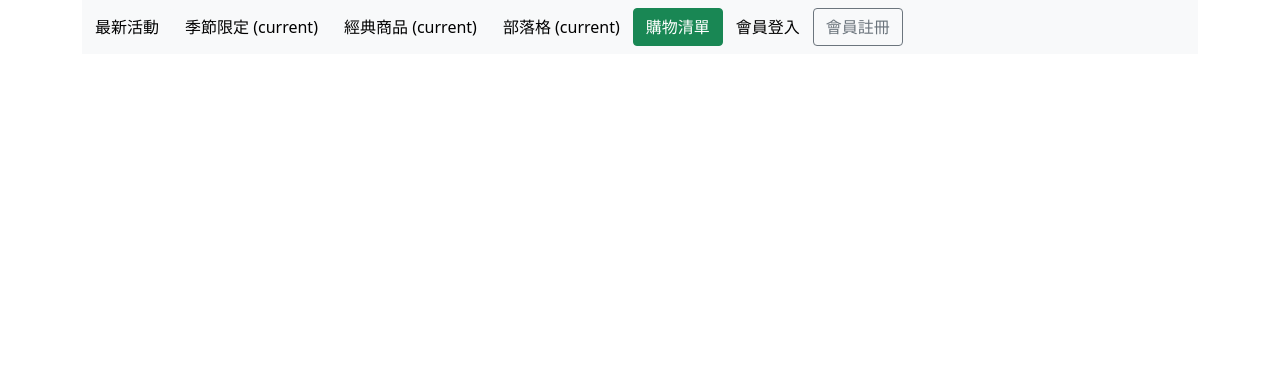
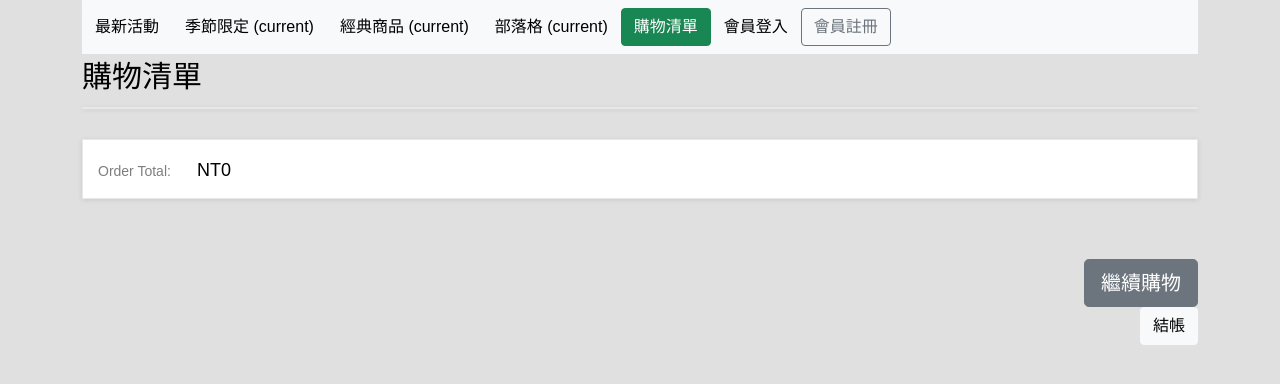
Before and after one commit to sculouis/FirstNuxt, a Nuxt app: page /shoppingcart in a window 1280 px wide. Shown: the top 384 px of the page. Built offline with nearby package versions, Linux system fonts and the light colour scheme.

Commit message:
第七堂課程式碼

```diff
--- a/components/product.vue
+++ b/components/product.vue
@@ -1,8 +1,9 @@
 <template>
 <div>
-    <b-card v-bind:title="title" v-bind:img-src="imgsrc" img-alt="Image" img-top tag="article" style="max-width: 20rem;" class="mb-2">
+    <b-card :title="title" :img-src="imgsrc" img-alt="Image" img-top tag="article" style="max-width: 20rem;" class="mb-2">
         <b-card-text>
-            {{text}}
+            <p>{{text}}</p>
+            <p>{{price}}</p>
         </b-card-text>
         <div class="m-2">
             <b-button v-on:click="add()" variant="primary">＋</b-button>
@@ -20,7 +21,7 @@
 
 <script>
 export default {
-    props: ["id","text", "imgsrc", "title"],
+    props: ["id", "text", "imgsrc", "title","price"],
     data: function () {
         return {
             count: 1,
@@ -39,8 +40,14 @@ export default {
             }
 
         },
-        addCart(){
-            this.$store.commit('addProduct', {id:this.id,count:this.count})
+        addCart() {
+            var yes = confirm('你確定嗎？');
+            if (yes) {
+                this.$store.commit('addProduct', {
+                    id: this.id,
+                    count: this.count
+                })
+            }
         }
 
     }
--- a/pages/productlist.vue
+++ b/pages/productlist.vue
@@ -14,7 +14,7 @@
     </div>
     <div class="row m-1" v-for="products,index in products2" v-bind:key="index">
         <div class="col" v-for="product,index in products" v-bind:key="index">
-            <product v-bind:id="product.id" v-bind:text="product.text" v-bind:imgsrc="product.imgsrc" v-bind:title="product.title">
+            <product v-bind:id="product.id" v-bind:text="product.text" v-bind:imgsrc="product.imgsrc" v-bind:title="product.title" v-bind:price="product.price">
             </product>
         </div>
     </div>
--- a/pages/shoppingcart.vue
+++ b/pages/shoppingcart.vue
@@ -1,29 +1,29 @@
 <template>
 <div>
-    <!-- <div class="row">
+    <div class="row">
         <div class="col-md">
             <div class="cart_title">購物清單</div>
             <div class="cart_items">
                 <ul class="cart_list">
-                    <li class="cart_item clearfix">
+                    <li class="cart_item clearfix" v-for="(item,index) in shoppingList" v-bind:key="index">
                         <div class="cart_item_image"><img src="~/assets/Loccitane2021.jpg" alt=""></div>
                         <div class="cart_item_info d-flex flex-md-row flex-column justify-content-between">
                             <div class="cart_item_name cart_info_col">
                                 <div class="cart_item_title">Name</div>
-                                <div class="cart_item_text">歐舒丹</div>
+                                <div class="cart_item_text">{{item.text}}</div>
                             </div>
 
                             <div class="cart_item_quantity cart_info_col">
                                 <div class="cart_item_title">Quantity</div>
-                                <div class="cart_item_text">1</div>
+                                <div class="cart_item_text">{{item.count}}</div>
                             </div>
                             <div class="cart_item_price cart_info_col">
                                 <div class="cart_item_title">Price</div>
-                                <div class="cart_item_text">₹22000</div>
+                                <div class="cart_item_text">₹{{item.price}}</div>
                             </div>
                             <div class="cart_item_total cart_info_col">
                                 <div class="cart_item_title">Total</div>
-                                <div class="cart_item_text">₹22000</div>
+                                <div class="cart_item_text">₹{{item.price * item.count}}</div>
                             </div>
                         </div>
                     </li>
@@ -32,7 +32,7 @@
             <div class="order_total">
                 <div class="order_total_content text-md-right">
                     <div class="order_total_title">Order Total:</div>
-                    <div class="order_total_amount">NT11200</div>
+                    <div class="order_total_amount">NT{{total}}</div>
                 </div>
             </div>
             <div class="cart_buttons">
@@ -44,14 +44,8 @@
 
         </div>
 
-    </div> -->
+    </div>
 
-    <div class="row">
-        <ul>
-            <li v-for="(product,index) in shoppingList" v-bind:key="index">{{product.id}} - {{product.count}}</li>
-        </ul>
-
-    </div>
 </div>
 </template>
 
@@ -61,6 +55,13 @@ export default {
     computed:{
         shoppingList:function(){
             return this.$store.state.cart;
+        },
+        total:function(){
+            var sum = 0;
+            this.$store.state.cart.forEach(element => {
+                sum = sum + (element.price * element.count);
+            });
+            return sum
         }
     }
 
@@ -68,5 +69,195 @@ export default {
 </script>
 
 <style>
+    * {
+        margin: 0;
+        padding: 0;
+        -webkit-font-smoothing: antialiased;
+        -webkit-text-shadow: rgba(0, 0, 0, .01) 0 0 1px;
+        text-shadow: rgba(0, 0, 0, .01) 0 0 1px
+    }
 
+    body {
+        font-family: 'Rubik', sans-serif;
+        font-size: 14px;
+        font-weight: 400;
+        background: #E0E0E0;
+        color: #000000
+    }
+
+    ul {
+        list-style: none;
+        margin-bottom: 0px
+    }
+
+    .button {
+        display: inline-block;
+        background: #0e8ce4;
+        border-radius: 5px;
+        height: 48px;
+        -webkit-transition: all 200ms ease;
+        -moz-transition: all 200ms ease;
+        -ms-transition: all 200ms ease;
+        -o-transition: all 200ms ease;
+        transition: all 200ms ease
+    }
+
+    .button a {
+        display: block;
+        font-size: 18px;
+        font-weight: 400;
+        line-height: 48px;
+        color: #FFFFFF;
+        padding-left: 35px;
+        padding-right: 35px
+    }
+
+    .button:hover {
+        opacity: 0.8
+    }
+
+    .cart_section {
+        width: 100%;
+        padding-top: 93px;
+        padding-bottom: 111px
+    }
+
+    .cart_title {
+        font-size: 30px;
+        font-weight: 500
+    }
+
+    .cart_items {
+        margin-top: 8px
+    }
+
+    .cart_list {
+        border: solid 1px #e8e8e8;
+        box-shadow: 0px 1px 5px rgba(0, 0, 0, 0.1);
+        background-color: #fff
+    }
+
+    .cart_item {
+        width: 100%;
+        padding: 15px;
+        padding-right: 46px
+    }
+
+    .cart_item_image {
+        width: 133px;
+        height: 133px;
+        float: left
+    }
+
+    .cart_item_image img {
+        max-width: 100%
+    }
+
+    .cart_item_info {
+        width: calc(100% - 133px);
+        float: left;
+        padding-top: 18px
+    }
+
+    .cart_item_name {
+        margin-left: 7.53%
+    }
+
+    .cart_item_title {
+        font-size: 14px;
+        font-weight: 400;
+        color: rgba(0, 0, 0, 0.5)
+    }
+
+    .cart_item_text {
+        font-size: 18px;
+        margin-top: 35px
+    }
+
+    .cart_item_text span {
+        display: inline-block;
+        width: 20px;
+        height: 20px;
+        border-radius: 50%;
+        margin-right: 11px;
+        -webkit-transform: translateY(4px);
+        -moz-transform: translateY(4px);
+        -ms-transform: translateY(4px);
+        -o-transform: translateY(4px);
+        transform: translateY(4px)
+    }
+
+    .cart_item_price {
+        text-align: right
+    }
+
+    .cart_item_total {
+        text-align: right
+    }
+
+    .order_total {
+        width: 100%;
+        height: 60px;
+        margin-top: 30px;
+        border: solid 1px #e8e8e8;
+        box-shadow: 0px 1px 5px rgba(0, 0, 0, 0.1);
+        padding-right: 46px;
+        padding-left: 15px;
+        background-color: #fff
+    }
+
+    .order_total_title {
+        display: inline-block;
+        font-size: 14px;
+        color: rgba(0, 0, 0, 0.5);
+        line-height: 60px
+    }
+
+    .order_total_amount {
+        display: inline-block;
+        font-size: 18px;
+        font-weight: 500;
+        margin-left: 26px;
+        line-height: 60px
+    }
+
+    .cart_buttons {
+        margin-top: 60px;
+        text-align: right
+    }
+
+    .cart_button_clear {
+        display: inline-block;
+        border: none;
+        font-size: 18px;
+        font-weight: 400;
+        line-height: 48px;
+        color: rgba(0, 0, 0, 0.5);
+        background: #FFFFFF;
+        border: solid 1px #b2b2b2;
+        padding-left: 35px;
+        padding-right: 35px;
+        outline: none;
+        cursor: pointer;
+        margin-right: 26px
+    }
+
+    .cart_button_clear:hover {
+        border-color: #0e8ce4;
+        color: #0e8ce4
+    }
+
+    .cart_button_checkout {
+        display: inline-block;
+        border: none;
+        font-size: 18px;
+        font-weight: 400;
+        line-height: 48px;
+        color: #FFFFFF;
+        padding-left: 35px;
+        padding-right: 35px;
+        outline: none;
+        cursor: pointer;
+        vertical-align: top
+    }
 </style>
--- a/store/index.js
+++ b/store/index.js
@@ -2,47 +2,53 @@ export const state = function () {
   return {
     products2: [
       [{
-          id:1,
+          id: 1,
           text: "護手霜A1款",
+          price: 100,
           imgsrc: "https://cdn.bella.tw/files/AF24A07BEE-SP-7874082.jpg",
           title: "Title1"
         },
         {
-          id:2,
+          id: 2,
           text: "護手霜A2款",
+          price: 200,
           imgsrc: "https://cdn.bella.tw/files/AF24A07BEE-SP-7874082.jpg",
           title: "Title2"
         },
         {
-          id:3,
+          id: 3,
           text: "護手霜A3款",
+          price: 100,
           imgsrc: "https://cdn.bella.tw/files/AF24A07BEE-SP-7874082.jpg",
           title: "Title3"
 
         }
       ],
       [{
-          id:4,
+          id: 4,
           text: "護手霜B1款",
+          price: 100,
           imgsrc: "https://cdn.bella.tw/files/L%E2%80%99OCCITANE%E5%8E%9F%E9%87%8E%E4%B9%8B%E5%BF%83%E8%8A%B1%E8%88%9E%E8%AD%B7%E6%89%8B%E9%9C%9C%2030ml%EF%BC%8FNT_400.jpg",
           title: "Title1"
         },
         {
-          id:5,
+          id: 5,
           text: "護手霜B2款",
+          price: 200,
           imgsrc: "https://cdn.bella.tw/files/L%E2%80%99OCCITANE%E5%8E%9F%E9%87%8E%E4%B9%8B%E5%BF%83%E8%8A%B1%E8%88%9E%E8%AD%B7%E6%89%8B%E9%9C%9C%2030ml%EF%BC%8FNT_400.jpg",
           title: "Title1"
         },
         {
-          id:6,
+          id: 6,
           text: "護手霜B3款",
+          price: 300,
           imgsrc: "https://cdn.bella.tw/files/L%E2%80%99OCCITANE%E5%8E%9F%E9%87%8E%E4%B9%8B%E5%BF%83%E8%8A%B1%E8%88%9E%E8%AD%B7%E6%89%8B%E9%9C%9C%2030ml%EF%BC%8FNT_400.jpg",
           title: "Title1"
         }
       ]
 
     ],
-    cart:[]
+    cart: []
 
   }
 }
@@ -51,7 +57,33 @@ export const mutations = {
   increment(state) {
     state.counter++
   },
-  addProduct(state,payLoad){
-    state.cart.push(payLoad);
+  addProduct(state, payLoad) {
+    //陣列尋找是否有此商品
+    var obj = state.cart.find(function (item) {
+      return item.id == payLoad.id;
+    })
+
+    if (obj) {
+      //找到後數量相加
+      obj.count = obj.count + payLoad.count;
+    } else {
+      //商品的第一次應該不在購物車
+      //應該是該商品的第一次
+      var findObj;
+      state.products2.forEach(function (item) {
+        if (!findObj) {
+          findObj = item.find(function (product) {
+            return product.id == payLoad.id;
+          })
+        }
+      });
+
+      if (findObj) {
+        //找到後放上數量
+        findObj.count = payLoad.count;
+      }
+      state.cart.push(findObj);
+    }
+
   }
 }
```
